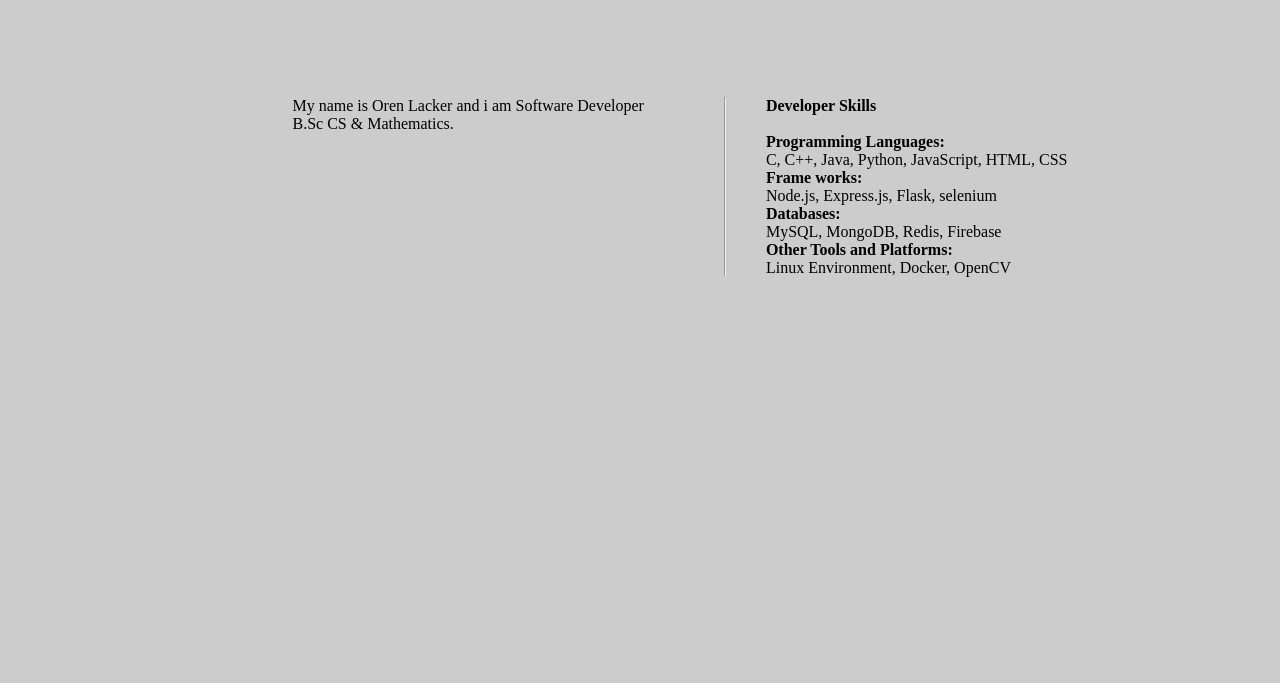
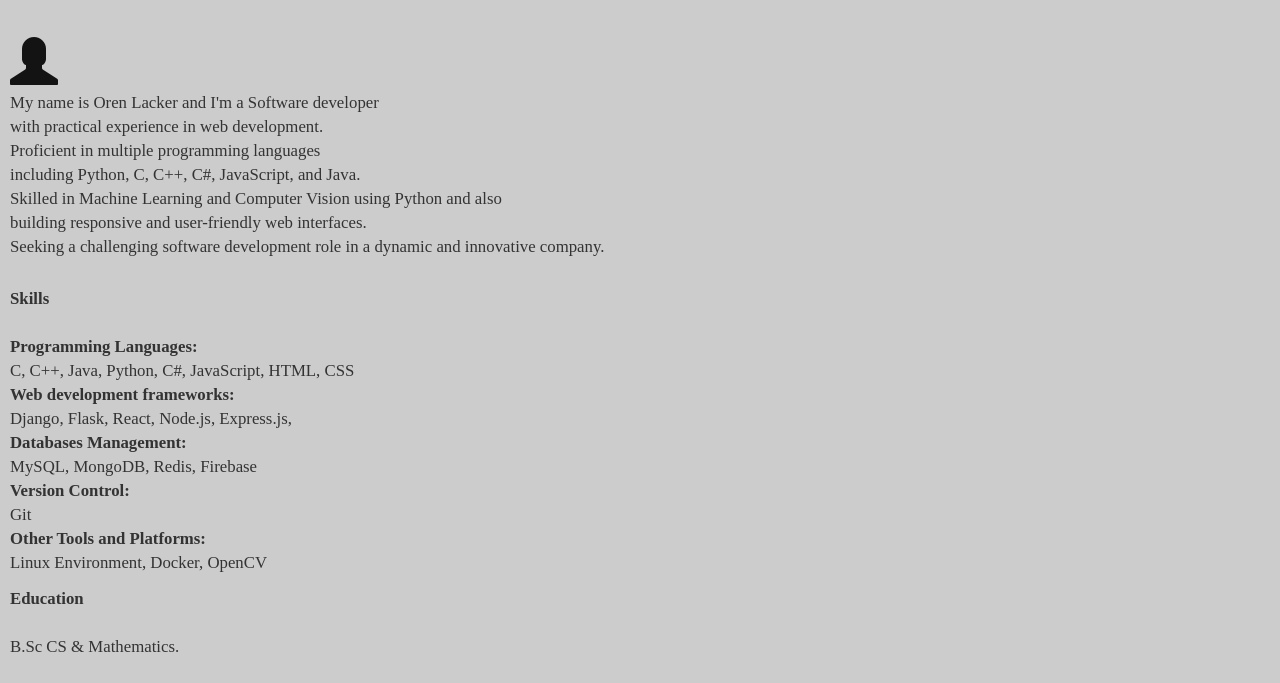
Before and after one commit to orenlac93/Website, a plain HTML site: page about.html in a window 1280 px wide. Shown: the part 213-896 px from the top of the page. Before the commit the page ends 800 px from the top, so only its background shows below. Drawn offline with nearby package versions, Linux system fonts and the light colour scheme.

Commit message:
update the about page

```diff
--- a/about.html
+++ b/about.html
@@ -3,7 +3,9 @@
 <head>
     <title>About</title>
     <link rel="stylesheet" href="https://cdnjs.cloudflare.com/ajax/libs/font-awesome/5.15.3/css/all.min.css"/>
+    <link rel="stylesheet" href="https://maxcdn.bootstrapcdn.com/bootstrap/3.3.7/css/bootstrap.min.css">
     <link rel="stylesheet" href="style.css">
+
 </head>
 <body>
 
@@ -15,28 +17,44 @@
 
 
 
+  <p id="first-paragraph">
+
+    <i class="glyphicon glyphicon-user"></i><br>
+
+    My name is Oren Lacker and I'm a Software developer<br>
+
+    with practical experience in web development.<br>
+    Proficient in multiple programming languages<br>
+    including Python, C, C++, C#, JavaScript, and Java.<br>
+    Skilled in Machine Learning and Computer Vision using Python and also<br>
+    building responsive and user-friendly web interfaces.<br>
+    Seeking a challenging software development role in a dynamic and innovative company.<br>
+
   </p>
-
-    My name is Oren Lacker and i am Software Developer<br>
-    B.Sc CS & Mathematics.
-
-  <p>
 
 
   <hr>
 
-  <p>
-    <strong>Developer Skills</strong><br><br>
+  <p id="second-paragraph">
+    <strong>Skills</strong><br><br>
 
     <strong>Programming Languages:</strong><br>
-    C, C++, Java, Python, JavaScript, HTML, CSS<br>
-    <strong>Frame works:</strong><br>
-    Node.js, Express.js, Flask, selenium<br>
-    <strong>Databases:</strong><br>
+    C, C++, Java, Python, C#, JavaScript, HTML, CSS<br>
+    <strong>Web development frameworks:</strong><br>
+    Django, Flask, React, Node.js, Express.js,<br>
+    <strong>Databases Management:</strong><br>
     MySQL, MongoDB, Redis, Firebase<br>
+    <strong>Version Control:</strong><br>
+    Git<br>
     <strong>Other Tools and Platforms:</strong><br>
     Linux Environment, Docker, OpenCV<br>
 
+  </p>
+
+
+  <p id="third-paragraph">
+    <strong>Education</strong><br><br>
+    B.Sc CS & Mathematics.<br><br>
   </p>
 
 
--- a/style.css
+++ b/style.css
@@ -177,6 +177,16 @@ h1 {
   left:10px;
 }
 
+#simple-image-certifications{
+
+  width:300px;
+  height:400px;
+
+  position: absolute;
+  top: 200px;
+  left:10px;
+}
+
 
 #image-effect {
   /* adjust the below to control the 3D effect */
@@ -249,3 +259,38 @@ h3{
     grid-auto-flow: row;
   }
 }
+
+
+#first-paragraph {
+  position: absolute;
+  top: 250px;
+  left:10px;
+
+  font-family: 'Times New Roman', serif;
+  font-size: 120%;
+
+}
+
+#second-paragraph {
+  position: absolute;
+  top: 500px;
+  left:10px;
+
+  font-family: 'Times New Roman', serif;
+  font-size: 120%;
+
+}
+
+#third-paragraph {
+  position: absolute;
+  top: 800px;
+  left:10px;
+
+  font-family: 'Times New Roman', serif;
+  font-size: 120%;
+
+}
+
+i {
+  font-size:48px;color:rgb(20, 19, 19);
+}
```
Also changed, not shown: certifications.html (added, +29 -0 lines), index.html (+1 -1 lines), pictures/certificate_web_pages.png (added).
